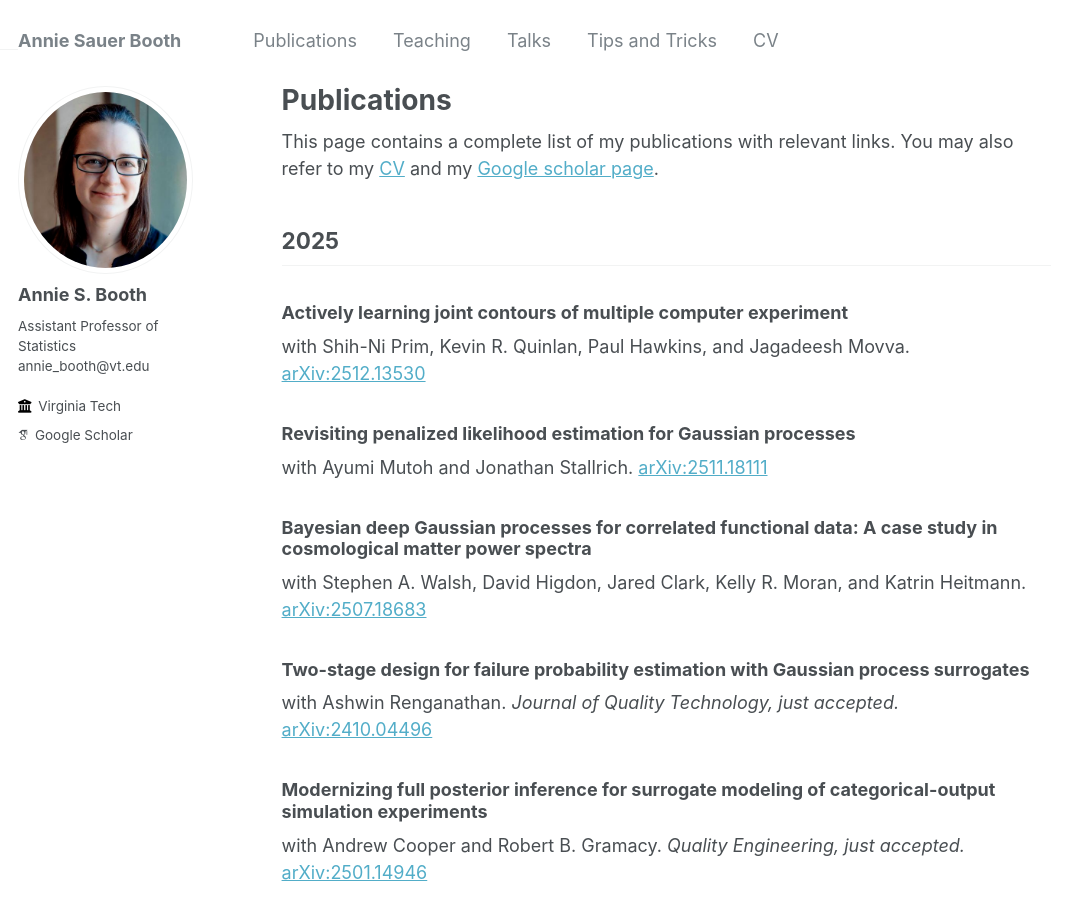
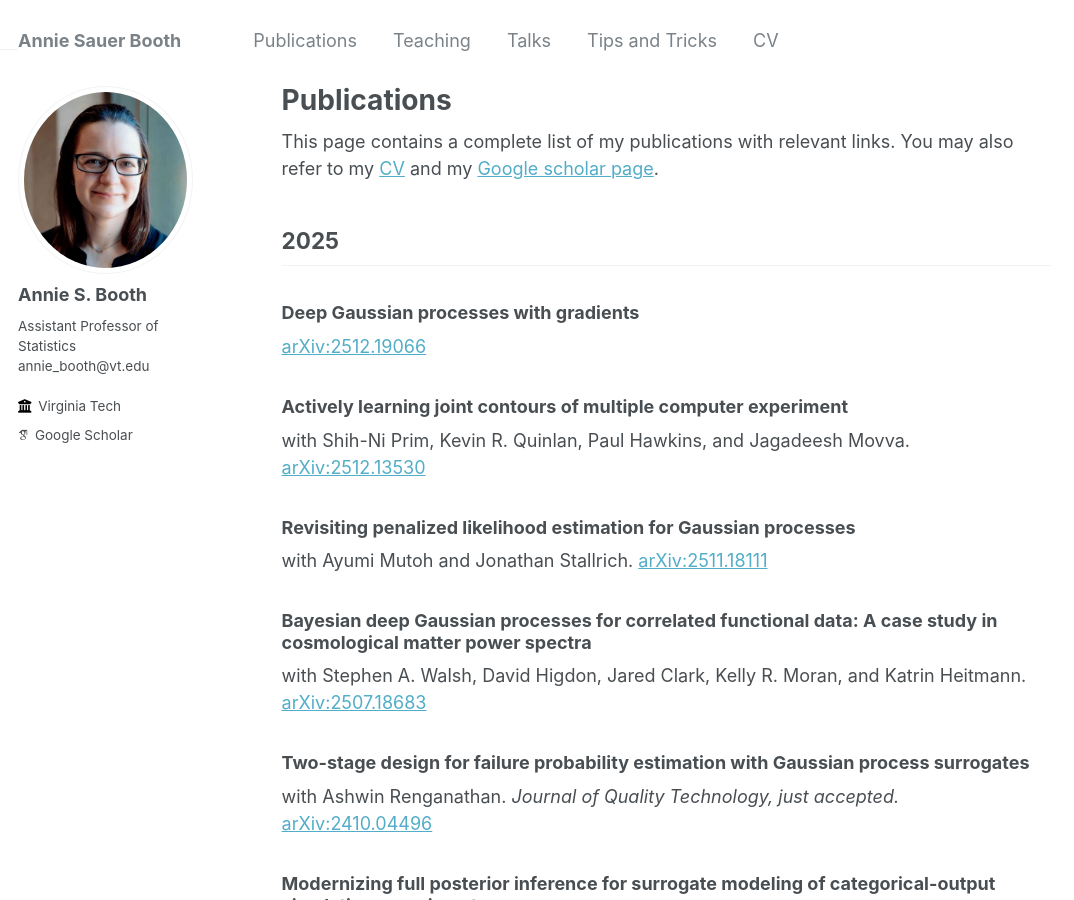
Before and after one commit to anniesbooth/anniesbooth.github.io, a Jekyll site: the page built from _pages/publications.md, in a window 1280 px wide and 900 px high. Shown: the whole window, without its empty margins (0-1074 px from the left). Built offline with Jekyll 4.4.1, drawn with Linux system fonts in a browser that asks for light colours; some web fonts are replaced.

Commit message:
new paper on arxiv

```diff
--- a/_pages/publications.md
+++ b/_pages/publications.md
@@ -8,6 +8,9 @@ This page contains a complete list of my publications with relevant links.  You
 
 2025
 ------
+
+### Deep Gaussian processes with gradients
+[arXiv:2512.19066](https://arxiv.org/pdf/2512.18066)
 
 ### Actively learning joint contours of multiple computer experiment
 with Shih-Ni Prim, Kevin R. Quinlan, Paul Hawkins, and Jagadeesh Movva. [arXiv:2512.13530](https://arxiv.org/pdf/2512.13530)
```
Also changed, not shown: _pages/about.md (+1 -0 lines), 2 other files.
